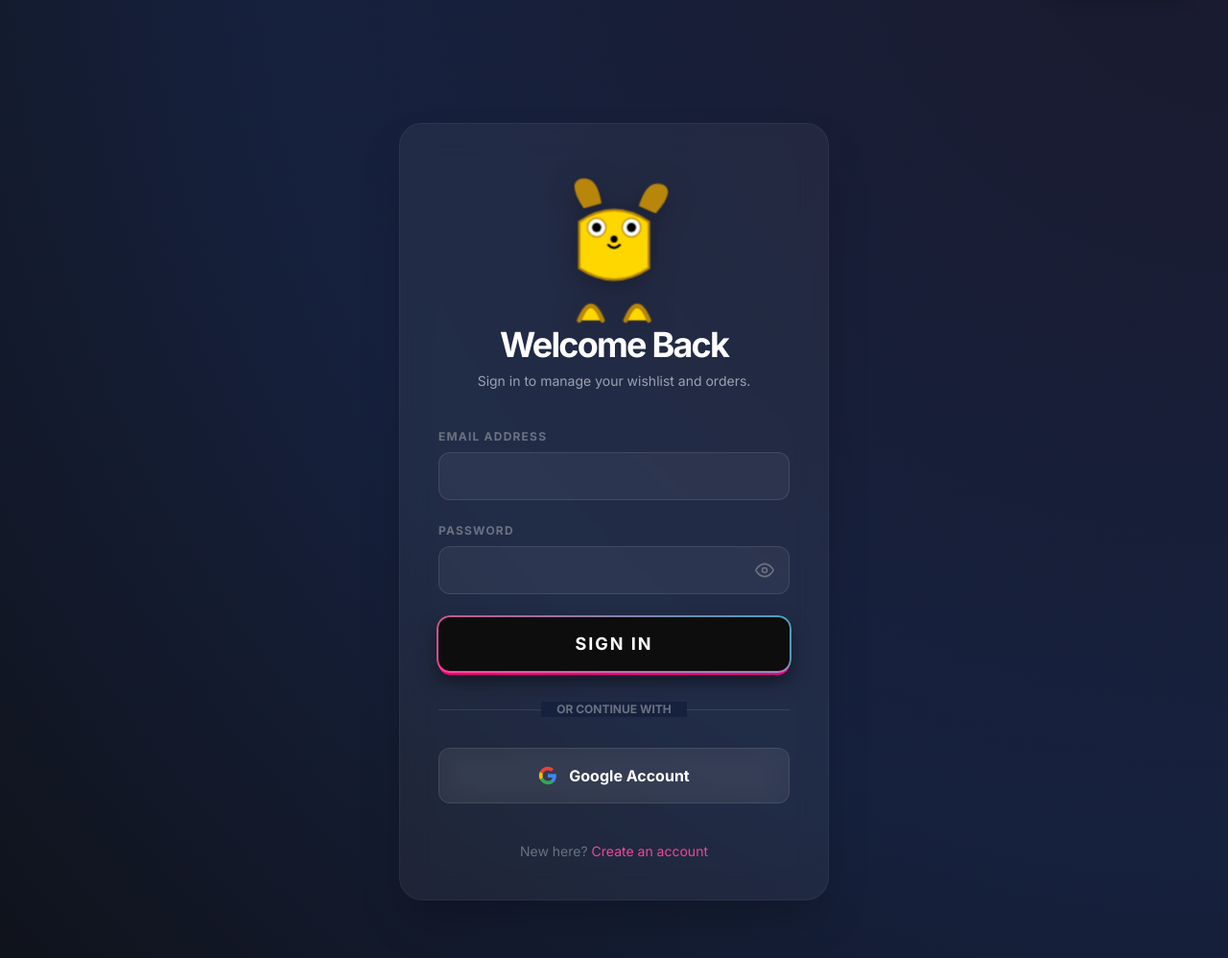
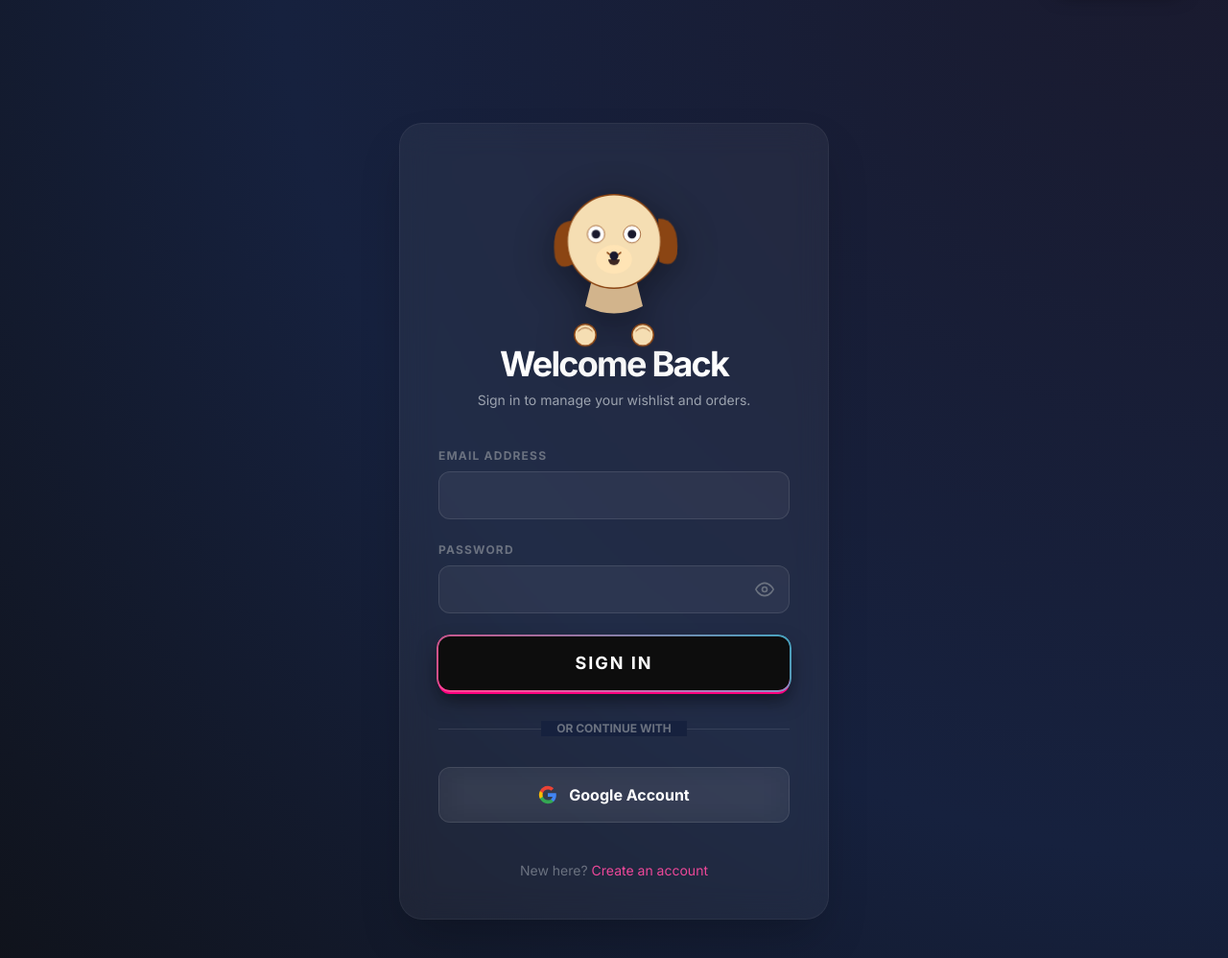
Before and after one commit to vishnutmv/sowarna_sarees, a Flask app: page /login in a window 1280 px wide. Shown: the part 98-1096 px from the top of the page at 96% size. Run offline with Flask 3, Linux system fonts and the light colour scheme; some libraries are stand-ins or nearby versions.

Commit message:
new dog effect

```diff
--- a/templates/layout.html
+++ b/templates/layout.html
@@ -146,60 +146,83 @@
             100% { background-position: 0% 50%; }
         }
 
-        /* Mascot Styles - Enhanced Animation */
+        /* Mascot Styles - Expressive Puppy */
         .mascot-container {
             position: relative;
-            width: 150px;
-            height: 150px;
-            margin: 0 auto 20px;
+            width: 180px;
+            height: 180px;
+            margin: 0 auto 10px;
             display: flex;
             justify-content: center;
             align-items: center;
             perspective: 1000px;
         }
         .mascot-svg {
-            width: 120px;
-            height: 120px;
-            filter: drop-shadow(0 5px 15px rgba(0,0,0,0.3));
-            animation: breathe 3s ease-in-out infinite;
+            width: 150px;
+            height: 150px;
+            overflow: visible;
+            filter: drop-shadow(0 8px 20px rgba(0,0,0,0.4));
         }
-        .mascot-eye-pupil {
+        .mascot-head-group {
             transition: transform 0.1s ease-out;
-            transform-origin: center;
+            transform-origin: center 60%;
+        }
+        .mascot-face-group {
+            transition: transform 0.1s ease-out;
         }
         .mascot-ear {
-            animation: ear-wag 2s ease-in-out infinite alternate;
-            transform-origin: bottom center;
-        }
-        .mascot-ear-right {
-            animation-delay: 0.5s;
+            transform-origin: top center;
+            animation: floppy-ears 4s ease-in-out infinite alternate;
         }
         .mascot-eye-blink {
-            animation: blink 4s infinite;
-            transform-origin: center;
+            animation: blink-pupil 5s infinite;
+        }
+        @keyframes floppy-ears {
+            0% { transform: rotate(-3deg); }
+            100% { transform: rotate(3deg); }
+        }
+        @keyframes blink-pupil {
+            0%, 90%, 100% { transform: scaleY(1); }
+            95% { transform: scaleY(0); }
         }
         .mascot-paw {
-            transition: transform 0.4s cubic-bezier(0.68, -0.55, 0.265, 1.55);
-            transform: translateY(30px);
+            transition: transform 0.5s cubic-bezier(0.34, 1.56, 0.64, 1);
+            transform: translateY(40px);
+            z-index: 20;
         }
         .mascot-paw.covering {
-            transform: translateY(-40px) rotate(15deg);
-        }
-        .mascot-paw-right.covering {
-            transform: translateY(-40px) rotate(-15deg);
+            transform: translateY(-65px) scale(1.1);
         }
 
-        @keyframes breathe {
-            0%, 100% { transform: scale(1) translateY(0); }
-            50% { transform: scale(1.02) translateY(-3px); }
+        .mascot-board {
+            position: absolute;
+            top: -30px;
+            left: 50%;
+            transform: translateX(-50%) scale(0);
+            background: #fff;
+            color: #1a1a2e;
+            padding: 10px 20px;
+            border-radius: 15px;
+            font-size: 14px;
+            font-weight: 900;
+            white-space: nowrap;
+            box-shadow: 0 10px 25px rgba(255, 0, 127, 0.4);
+            transition: all 0.4s cubic-bezier(0.175, 0.885, 0.32, 1.275);
+            z-index: 50;
+            border: 2px solid var(--neon-pink);
         }
-        @keyframes ear-wag {
-            0% { transform: rotate(-5deg); }
-            100% { transform: rotate(5deg); }
+        .mascot-board.visible {
+            transform: translateX(-50%) scale(1);
         }
-        @keyframes blink {
-            0%, 90%, 100% { transform: scaleY(1); }
-            95% { transform: scaleY(0.1); }
+        .mascot-board::after {
+            content: '';
+            position: absolute;
+            bottom: -10px;
+            left: 50%;
+            transform: translateX(-50%);
+            border-left: 10px solid transparent;
+            border-right: 10px solid transparent;
+            border-top: 10px solid var(--neon-pink);
         }
         .mascot-board {
             position: absolute;
@@ -470,10 +493,8 @@
                 this.pupils = this.container.querySelectorAll('.mascot-eye-pupil');
                 this.paws = this.container.querySelectorAll('.mascot-paw');
                 this.board = this.container.querySelector('.mascot-board');
-                this.eyeCenters = Array.from(this.pupils).map(p => ({
-                    x: parseFloat(p.getAttribute('cx')),
-                    y: parseFloat(p.getAttribute('cy'))
-                }));
+                this.head = this.container.querySelector('.mascot-head-group');
+                this.face = this.container.querySelector('.mascot-face-group');
                 this.isPrivate = false;
                 this.init();
             }
@@ -484,17 +505,26 @@
 
             updateEyes(mouseX, mouseY) {
                 if (this.isPrivate) return;
+
+                const containerRect = this.container.getBoundingClientRect();
+                const centerX = containerRect.left + containerRect.width / 2;
+                const centerY = containerRect.top + containerRect.height / 2;
+
+                // Head Tilt/Turn (Realistic 3D look)
+                const dx = (mouseX - centerX) / window.innerWidth;
+                const dy = (mouseY - centerY) / window.innerHeight;
+
+                if (this.head) {
+                    this.head.style.transform = `rotateY(${dx * 20}deg) rotateX(${-dy * 15}deg)`;
+                }
+                if (this.face) {
+                    this.face.style.transform = `translate(${dx * 15}px, ${dy * 10}px)`;
+                }
+
+                // Pupils tracking
                 this.pupils.forEach((pupil) => {
-                    const globe = pupil.previousElementSibling; // The white circle
-                    const rect = globe.getBoundingClientRect();
-                    const eyeX = rect.left + rect.width / 2;
-                    const eyeY = rect.top + rect.height / 2;
-                    const dx = mouseX - eyeX;
-                    const dy = mouseY - eyeY;
-                    const angle = Math.atan2(dy, dx);
-                    const distance = Math.min(6, Math.hypot(dx, dy) / 30);
-                    const tx = Math.cos(angle) * distance;
-                    const ty = Math.sin(angle) * distance;
+                    const tx = dx * 8;
+                    const ty = dy * 6;
                     pupil.style.transform = `translate(${tx}px, ${ty}px)`;
                 });
             }
@@ -505,7 +535,10 @@
                     if (isPrivate) paw.classList.add('covering');
                     else paw.classList.remove('covering');
                 });
+
                 if (isPrivate) {
+                    if (this.head) this.head.style.transform = 'rotateX(20deg)';
+                    if (this.face) this.face.style.transform = 'translate(0, 5px)';
                     this.pupils.forEach(p => p.style.transform = 'translate(0,0)');
                 }
             }
--- a/templates/login.html
+++ b/templates/login.html
@@ -5,34 +5,49 @@
 {% block content %}
 <div class="max-w-md mx-auto mt-10 md:mt-20 px-4 md:px-0">
     <div class="glass p-6 md:p-10 border-white/5 shadow-2xl">
-        <!-- Dog Mascot -->
+        <!-- Puppy Mascot -->
         <div class="mascot-container" id="dog-mascot">
             <div class="mascot-board" id="dog-board">Welcome!</div>
-            <svg class="mascot-svg" viewBox="0 0 100 100" style="overflow: visible;">
-                <!-- Ears -->
-                <path class="mascot-ear mascot-ear-left" d="M20 30 Q5 10 15 5 Q30 0 35 25" fill="#B8860B" />
-                <path class="mascot-ear mascot-ear-right" d="M80 30 Q95 10 85 5 Q70 0 65 25" fill="#B8860B" />
+            <svg class="mascot-svg" viewBox="0 0 200 200">
+                <!-- Torso -->
+                <path d="M60 180 Q100 200 140 180 L130 140 Q100 150 70 140 Z" fill="#D2B48C" />
 
-                <!-- Body/Head -->
-                <path d="M20 80 Q50 100 80 80 L80 40 Q50 20 20 40 Z" fill="#FFD700" stroke="#B8860B" stroke-width="2" />
+                <g class="mascot-head-group">
+                    <!-- Floppy Ears -->
+                    <path class="mascot-ear" d="M40 60 Q10 60 15 110 Q20 130 40 120 Z" fill="#8B4513" />
+                    <path class="mascot-ear" d="M160 60 Q190 60 185 110 Q180 130 160 120 Z" fill="#8B4513" />
 
-                <!-- Eyes -->
-                <g class="mascot-eye-blink">
-                    <circle cx="35" cy="45" r="8" fill="white" stroke="#B8860B" stroke-width="1" />
-                    <circle class="mascot-eye-pupil" cx="35" cy="45" r="4" fill="black" />
-                </g>
-                <g class="mascot-eye-blink">
-                    <circle cx="65" cy="45" r="8" fill="white" stroke="#B8860B" stroke-width="1" />
-                    <circle class="mascot-eye-pupil" cx="65" cy="45" r="4" fill="black" />
+                    <!-- Main Head Shape -->
+                    <circle cx="100" cy="90" r="65" fill="#F5DEB3" stroke="#8B4513" stroke-width="2" />
+
+                    <g class="mascot-face-group">
+                        <!-- Eyes -->
+                        <g class="mascot-eye-blink">
+                            <circle cx="75" cy="80" r="12" fill="white" stroke="#8B4513" stroke-width="1" />
+                            <circle class="mascot-eye-pupil" cx="75" cy="80" r="6" fill="#1a1a2e" />
+                        </g>
+                        <g class="mascot-eye-blink">
+                            <circle cx="125" cy="80" r="12" fill="white" stroke="#8B4513" stroke-width="1" />
+                            <circle class="mascot-eye-pupil" cx="125" cy="80" r="6" fill="#1a1a2e" />
+                        </g>
+
+                        <!-- Snout & Nose -->
+                        <ellipse cx="100" cy="115" rx="25" ry="20" fill="#FFE4B5" />
+                        <path d="M90 105 Q100 115 110 105" fill="none" stroke="#8B4513" stroke-width="2" />
+                        <path d="M92 115 A8 8 0 0 0 108 115" fill="#3E2723" />
+                        <circle cx="100" cy="110" r="6" fill="#1a1a2e" />
+                    </g>
                 </g>
 
-                <!-- Nose & Mouth -->
-                <circle cx="50" cy="55" r="3" fill="black" />
-                <path d="M45 60 Q50 65 55 60" stroke="black" fill="none" stroke-width="2" stroke-linecap="round" />
-
                 <!-- Paws -->
-                <path class="mascot-paw mascot-paw-left" d="M20 95 Q30 70 40 95" stroke="#B8860B" stroke-width="4" fill="#FFD700" stroke-linecap="round" />
-                <path class="mascot-paw mascot-paw-right" d="M60 95 Q70 70 80 95" stroke="#B8860B" stroke-width="4" fill="#FFD700" stroke-linecap="round" />
+                <g class="mascot-paw mascot-paw-left">
+                    <circle cx="60" cy="180" r="15" fill="#F5DEB3" stroke="#8B4513" stroke-width="2" />
+                    <path d="M50 175 Q60 165 70 175" stroke="#8B4513" stroke-width="1" fill="none" />
+                </g>
+                <g class="mascot-paw mascot-paw-right">
+                    <circle cx="140" cy="180" r="15" fill="#F5DEB3" stroke="#8B4513" stroke-width="2" />
+                    <path d="M130 175 Q140 165 150 175" stroke="#8B4513" stroke-width="1" fill="none" />
+                </g>
             </svg>
         </div>
 
```
Also changed, not shown: templates/register.html (+36 -21 lines).
